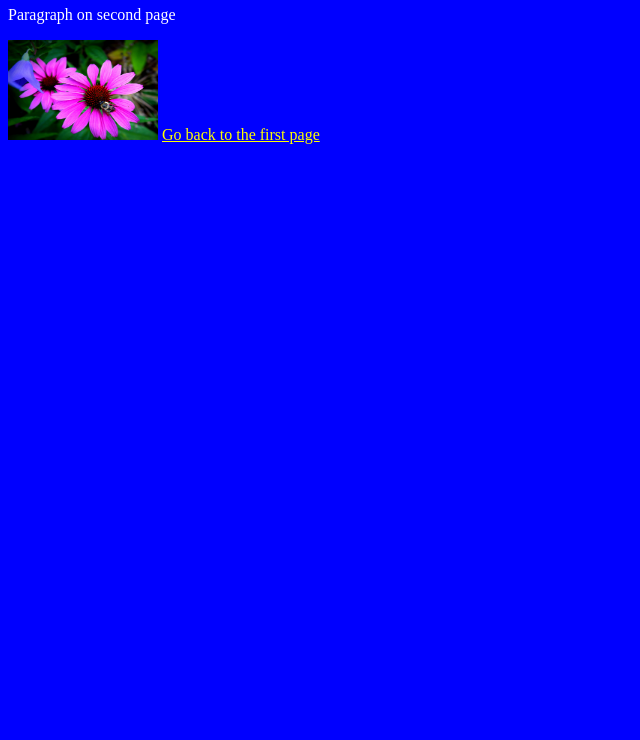
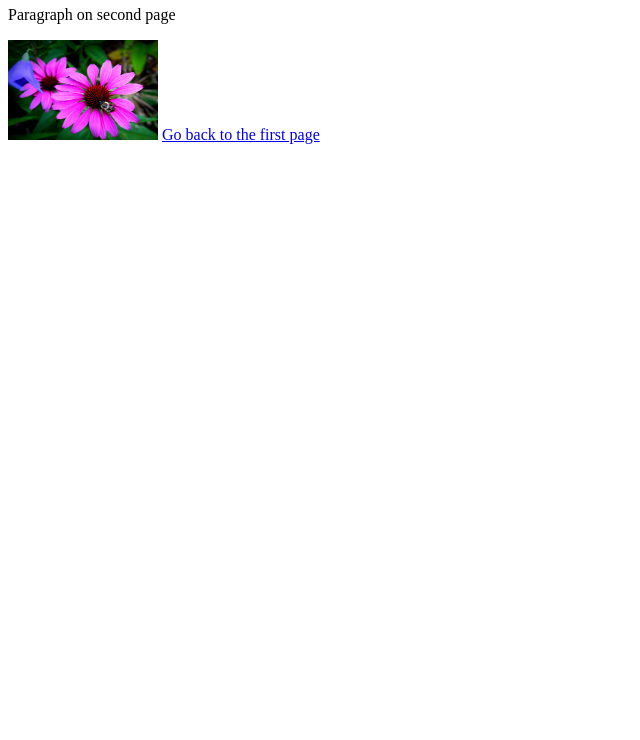
Before and after one commit to LiskeardCodeClub/htmltemplate, a plain HTML site: page HTML Template/page2.html in a window 1280 px wide. Shown: the part 60-800 px from the top of the page, without its empty margins (0-640 px from the left). Drawn offline with Linux system fonts and the light colour scheme.

Commit message:
Update page2.html

```diff
--- a/HTML Template/page2.html
+++ b/HTML Template/page2.html
@@ -4,7 +4,6 @@
 <html lang="en-GB">
 
 <head>
-    <link rel="Stylesheet" href="styles.css">
     <title>Title here</title>
 </head>
 
```
